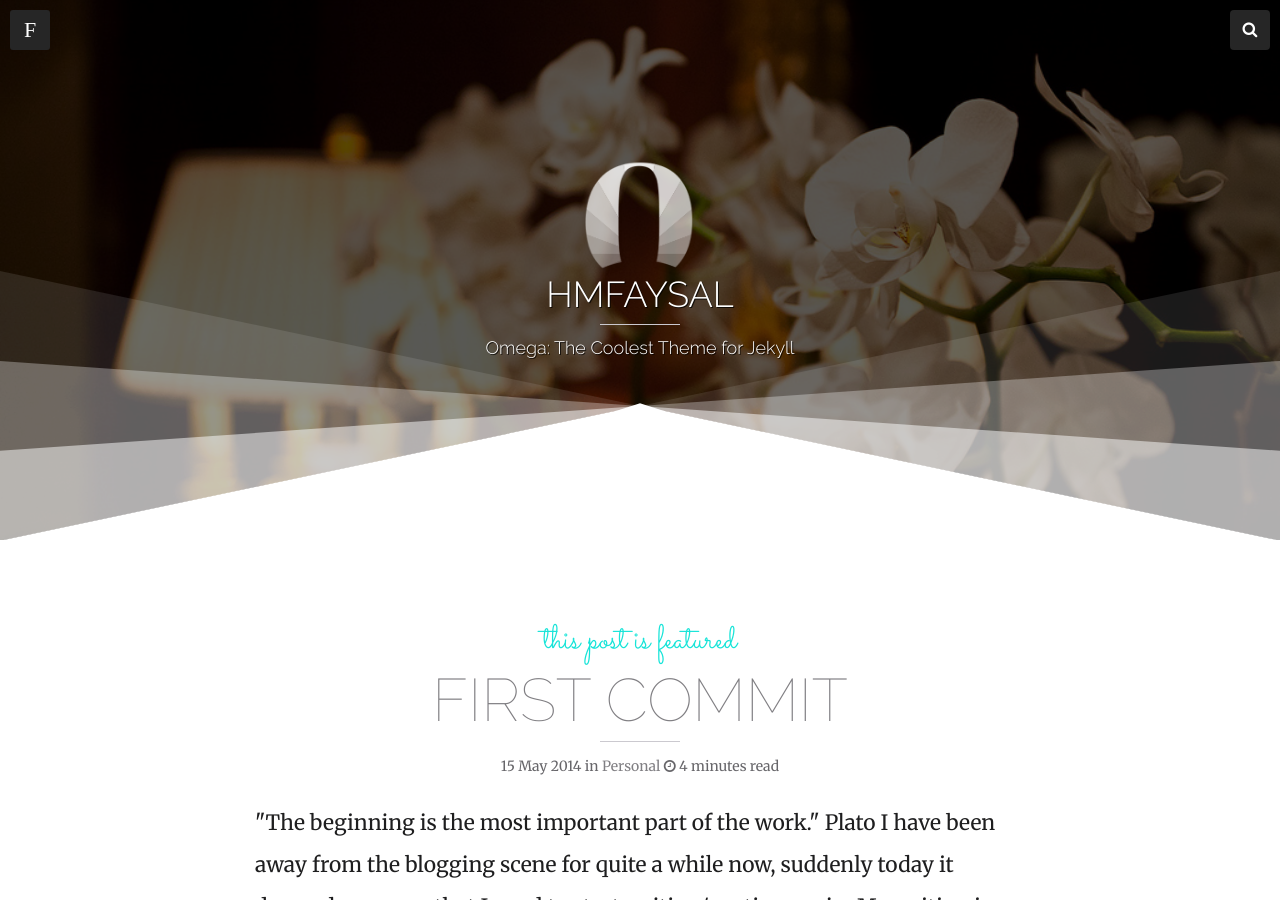
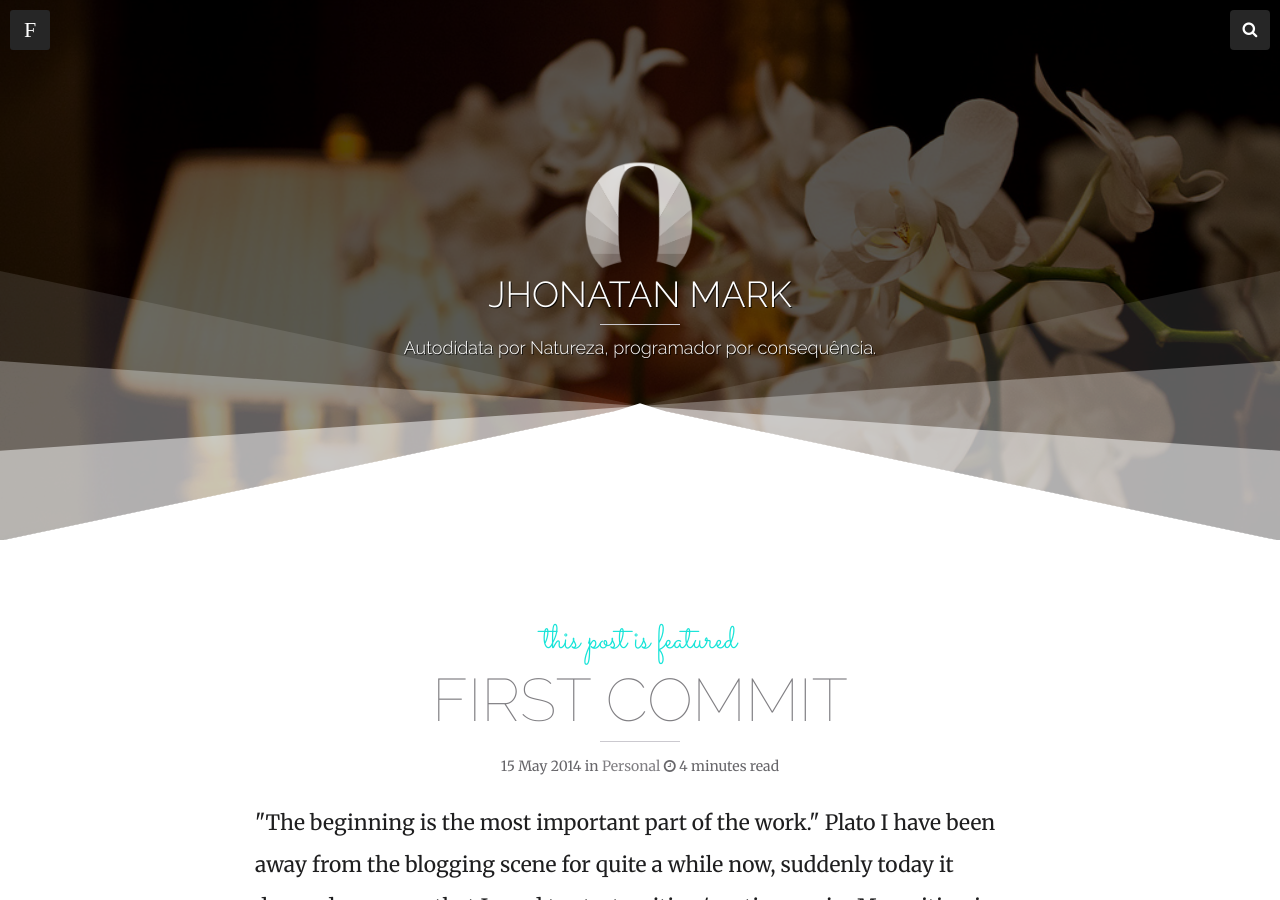
Before and after one commit to jhoemrs/old_theme, a Jekyll site: the page built from index.html, in a window 1280 px wide and 900 px high. Built offline with Jekyll 4.4.1, drawn with Linux system fonts in a browser that asks for light colours; nearby versions of some CDN libraries; the list of posts is cut into pages by our own code.

Commit message:
First Fix.

```diff
--- a/_config.yml
+++ b/_config.yml
@@ -1,5 +1,5 @@
-title:            HMFAYSAL
-description:      "Omega: The Coolest Theme for Jekyll"
+title:            Jhonatan Mark
+description:      "Autodidata por Natureza, programador por consequência."
 logo:             omikron.png
 disqus_shortname: jhoemrs
 # Assign a default image for your site's header and footer
--- a/_includes/footer.html
+++ b/_includes/footer.html
@@ -24,7 +24,7 @@
                 </a>
             </li>{% endif %}
             {% if site.owner.stackexchange %}<li>
-                <a href="{{ site.owner.stackexchange }}" data-toggle="tooltip" title="{{ site.owner.name}} on StackExchange" target="_blank">
+                <a href="{{ site.owner.stackexchange }}" data-toggle="tooltip" title="{{ site.owner.name}} on StackOverflow" target="_blank">
                     <i class="icon-stackexchange"></i>
                 </a>
             </li>{% endif %}
```
